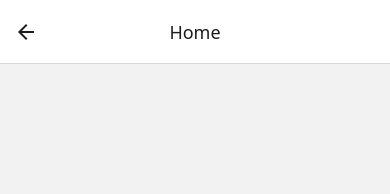
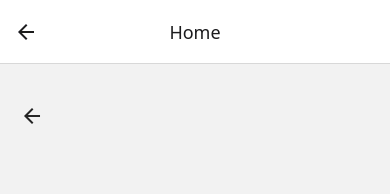
Before and after one commit to WhitexNinja/Atividade03_Programacao, a React Native app in the folder telas_nav/: screen /Home in a window 390 px wide. Shown: the top 194 px of the page. Built offline with nearby package versions, Linux system fonts and the light colour scheme.

Commit message:
aêêêêê

```diff
--- a/telas_nav/screens/HomeScreen.js
+++ b/telas_nav/screens/HomeScreen.js
@@ -1,11 +1,12 @@
 import React from 'react';
-import { Button } from 'react-native-elements';
+import { Icon } from 'react-native-elements';
 import { StatusBar } from 'expo-status-bar';
 import { StyleSheet, Text, View } from 'react-native';
 
 const HomeScreen = ({navigation}) => {
     return (
         <View style={styles.container}>
+            <Icon name="arrow-back" type='material' onPress={() => navigation.navigate('Login')} containerStyle={styles.backIcon}></Icon>
             <Text>Home</Text>
         </View>
     )
@@ -16,6 +17,13 @@ const styles = StyleSheet.create({
         flex: 1,
         alignItems: 'center',
         justifyContent: 'center',
+    },
+
+    backIcon: {
+        position: 'absolute',
+        top: 40,
+        left: 20,
+        zIndex: 1,
     }
 })
 
--- a/telas_nav/screens/LoginScreen.js
+++ b/telas_nav/screens/LoginScreen.js
@@ -7,7 +7,7 @@ const LoginScreen = ({navigation}) => {
     return (
         <View style={styles.container}>
             <Text>Tela de Login</Text>
-            <Button type='solid' title={'Home'} buttonStyle={{backgroundColor: 'dodgerblue', padding: 10}} onPress={() => navigation.navigate('Home')}></Button>
+            <Button type='solid' title={'Home'} buttonStyle={{backgroundColor: 'dodgerblue', padding: 10, marginTop: 20}} onPress={() => navigation.navigate('Home')}></Button>
         </View>
     )
 };
```
